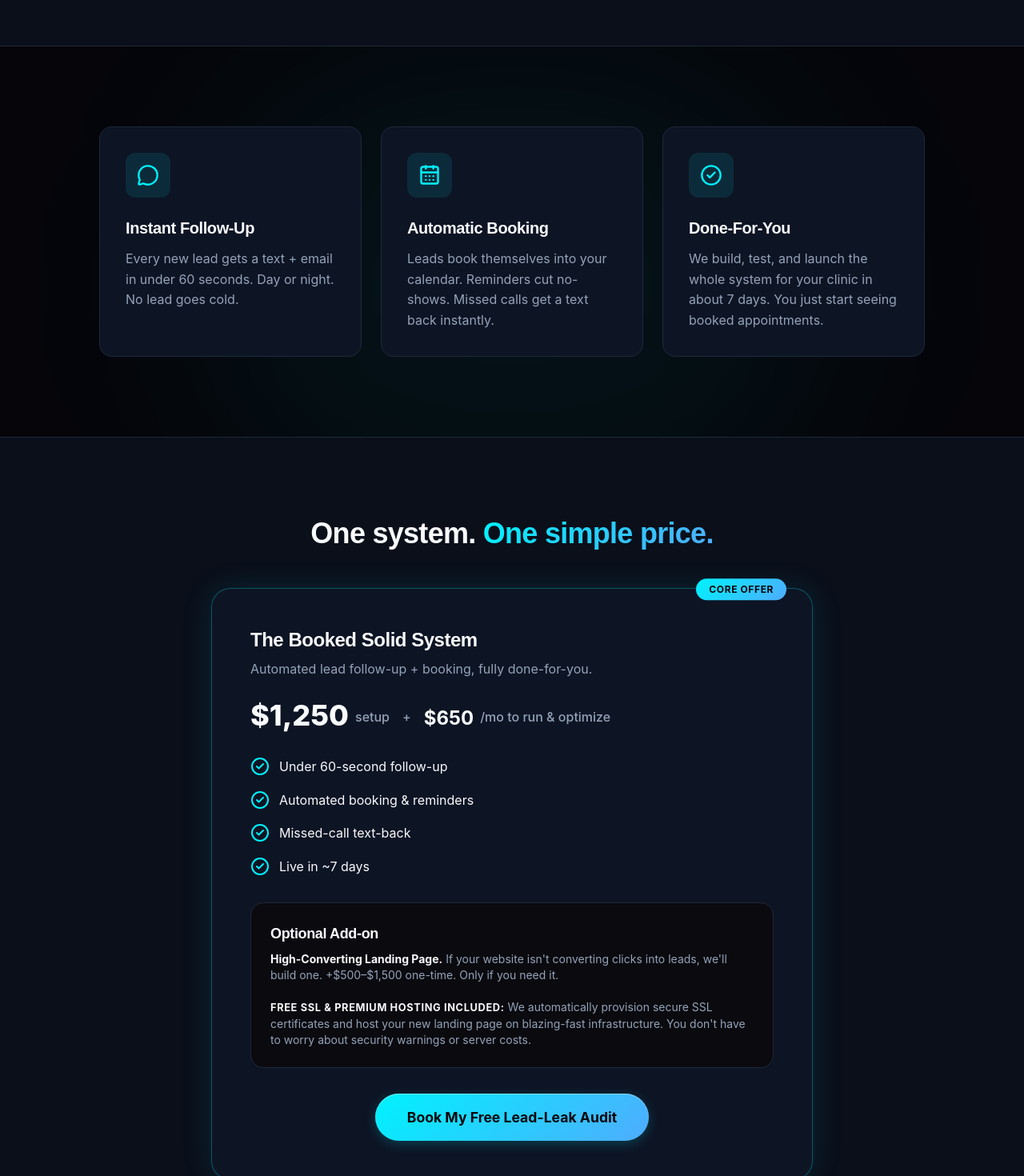
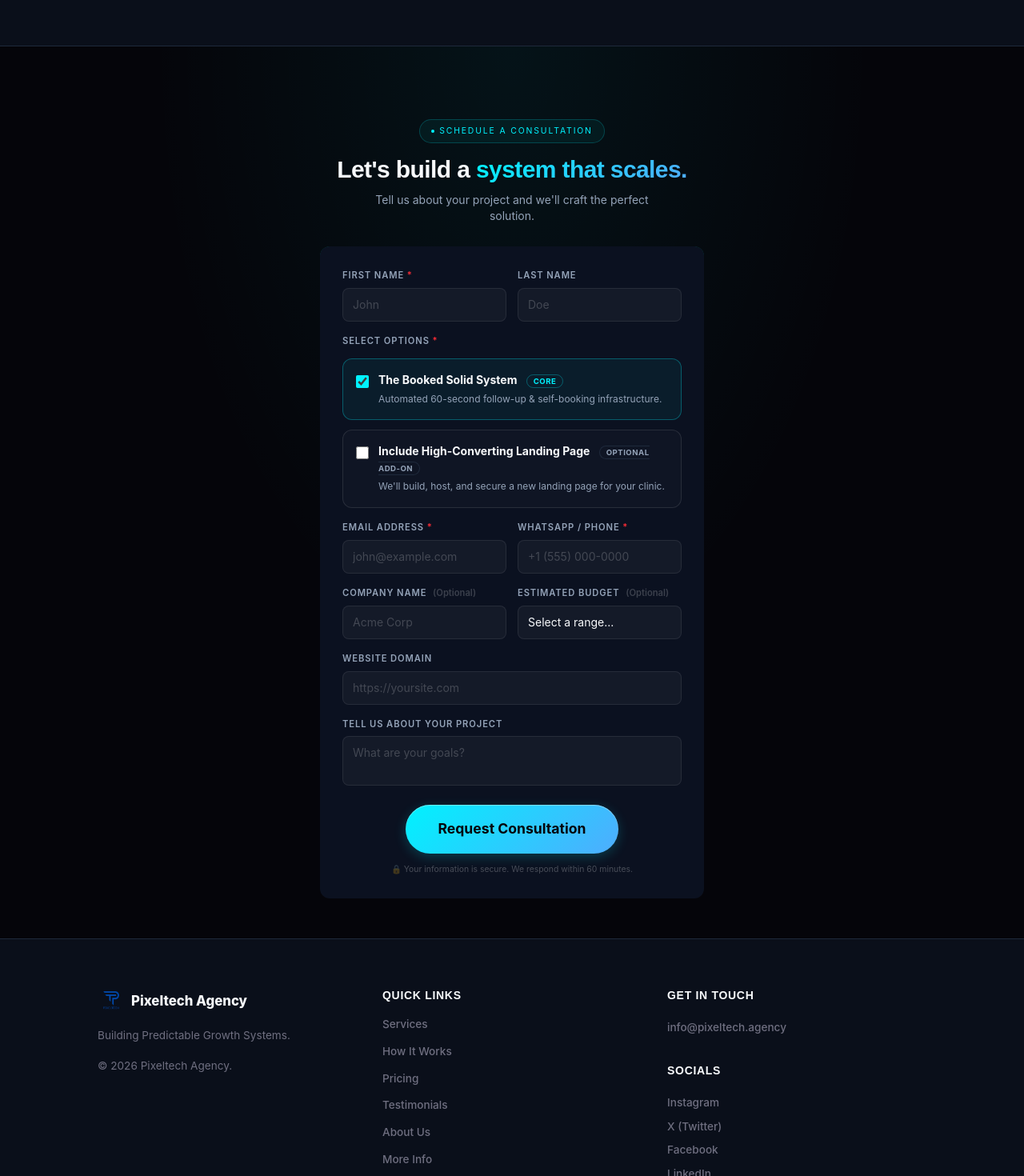
Before and after one commit to MAMuneebGhori/pixeltech-agency, a React (Vite) app in the folder pixel tech/: page / in a window 1280 px wide. Shown: the part 1330-2800 px from the top of the page at 80% size. Built offline with nearby package versions, Linux system fonts and the light colour scheme.

Commit message:
Fix navbar visibility on booking page and clean up home page sections

```diff
--- a/pixel tech/src/components/TopNavBar.jsx
+++ b/pixel tech/src/components/TopNavBar.jsx
@@ -7,6 +7,7 @@ export default function TopNavBar() {
   const [mobileOpen, setMobileOpen] = React.useState(false);
 
   const navLinks = [
+    { path: '/', label: 'Home' },
     { path: '/how-it-works', label: 'How It Works' },
     { path: '/pricing', label: 'Pricing' },
     { path: '/proof', label: 'Proof' },
@@ -22,7 +23,6 @@ export default function TopNavBar() {
         </Link>
 
         {/* Desktop Navigation */}
-        {!isBookingPage && (
         <nav className="hidden lg:flex items-center gap-1">
           {navLinks.map((link) => {
             const isActive = location.pathname === link.path;
@@ -41,24 +41,15 @@ export default function TopNavBar() {
             );
           })}
         </nav>
-        )}
 
         <div className="flex items-center gap-4">
           {/* CTA Button */}
-          {isBookingPage ? (
-            <Link to="/" className="group relative overflow-hidden bg-gradient-brand text-[#05050A] font-bold px-6 py-2.5 rounded-full text-[0.85rem] hover:scale-105 hover:-translate-y-0.5 transition-all duration-300 shadow-[0_0_15px_rgba(0,242,254,0.4)] hover:shadow-[0_0_25px_rgba(0,242,254,0.7)] cursor-pointer block">
-              <span className="relative z-10 flex items-center justify-center">Home</span>
-              <div className="absolute inset-0 w-[150%] h-full -translate-x-full group-hover:translate-x-full bg-gradient-to-r from-transparent via-white/60 to-transparent transition-transform duration-700 ease-in-out pointer-events-none skew-x-[-20deg]" />
-            </Link>
-          ) : (
           <Link to="/booking" className="group relative overflow-hidden bg-gradient-brand text-[#05050A] font-bold px-6 py-2.5 rounded-full text-[0.85rem] hover:scale-105 hover:-translate-y-0.5 transition-all duration-300 shadow-[0_0_15px_rgba(0,242,254,0.4)] hover:shadow-[0_0_25px_rgba(0,242,254,0.7)] cursor-pointer block">
             <span className="relative z-10">Book My Free Audit</span>
             <div className="absolute inset-0 w-[150%] h-full -translate-x-full group-hover:translate-x-full bg-gradient-to-r from-transparent via-white/60 to-transparent transition-transform duration-700 ease-in-out pointer-events-none skew-x-[-20deg]" />
           </Link>
-          )}
 
           {/* Mobile Hamburger */}
-          {!isBookingPage && (
           <button
             className="lg:hidden text-ink hover:text-accent transition-colors p-1"
             onClick={() => setMobileOpen(!mobileOpen)}
@@ -70,12 +61,10 @@ export default function TopNavBar() {
               <span className={`block w-5 h-0.5 bg-current transition-transform ${mobileOpen ? '-rotate-45 -translate-y-2' : ''}`} />
             </div>
           </button>
-          )}
         </div>
       </div>
 
       {/* Mobile Menu */}
-      {!isBookingPage && (
       <div
         className={`lg:hidden overflow-hidden transition-all duration-500 ease-in-out ${
           mobileOpen ? 'max-h-[500px] opacity-100' : 'max-h-0 opacity-0'
@@ -110,7 +99,6 @@ export default function TopNavBar() {
           </div>
         </nav>
       </div>
-      )}
     </header>
   );
 }
--- a/pixel tech/src/pages/Home.jsx
+++ b/pixel tech/src/pages/Home.jsx
@@ -35,122 +35,7 @@ export default function Home() {
         </div>
       </section>
 
-      {/* SECTION 3 — What We Do */}
-      <section id="what-we-do" className="py-[100px] border-b border-line bg-bg relative overflow-hidden">
-         <div className="absolute top-0 left-1/2 -translate-x-1/2 w-[800px] h-[600px] bg-accent/5 blur-[120px] rounded-full pointer-events-none" />
-
-         <div className="max-w-[1080px] mx-auto px-6 relative z-10">
-           <div className="grid md:grid-cols-3 gap-6">
-              {/* Card 1 */}
-              <motion.div
-                initial={{ opacity: 0, y: 20 }}
-                whileInView={{ opacity: 1, y: 0 }}
-                viewport={{ once: true }}
-                className="bg-card border border-line p-8 rounded-2xl hover:border-accent/50 transition-all flex flex-col group"
-              >
-                 <div className="w-14 h-14 rounded-xl bg-accent/10 flex items-center justify-center text-accent mb-6 group-hover:scale-110 transition-transform">
-                   <MessageCircle className="w-7 h-7" />
-                 </div>
-                 <h3 className="text-xl font-bold mb-3">Instant Follow-Up</h3>
-                 <p className="text-mut flex-grow">Every new lead gets a text + email in under 60 seconds. Day or night. No lead goes cold.</p>
-              </motion.div>
-
-              {/* Card 2 */}
-              <motion.div
-                initial={{ opacity: 0, y: 20 }}
-                whileInView={{ opacity: 1, y: 0 }}
-                viewport={{ once: true }}
-                transition={{ delay: 0.1 }}
-                className="bg-card border border-line p-8 rounded-2xl hover:border-accent/50 transition-all flex flex-col group"
-              >
-                 <div className="w-14 h-14 rounded-xl bg-accent/10 flex items-center justify-center text-accent mb-6 group-hover:scale-110 transition-transform">
-                   <CalendarDays className="w-7 h-7" />
-                 </div>
-                 <h3 className="text-xl font-bold mb-3">Automatic Booking</h3>
-                 <p className="text-mut flex-grow">Leads book themselves into your calendar. Reminders cut no-shows. Missed calls get a text back instantly.</p>
-              </motion.div>
-
-              {/* Card 3 */}
-              <motion.div
-                initial={{ opacity: 0, y: 20 }}
-                whileInView={{ opacity: 1, y: 0 }}
-                viewport={{ once: true }}
-                transition={{ delay: 0.2 }}
-                className="bg-card border border-line p-8 rounded-2xl hover:border-accent/50 transition-all flex flex-col group"
-              >
-                 <div className="w-14 h-14 rounded-xl bg-accent/10 flex items-center justify-center text-accent mb-6 group-hover:scale-110 transition-transform">
-                   <CheckCircle2 className="w-7 h-7" />
-                 </div>
-                 <h3 className="text-xl font-bold mb-3">Done-For-You</h3>
-                 <p className="text-mut flex-grow">We build, test, and launch the whole system for your clinic in about 7 days. You just start seeing booked appointments.</p>
-              </motion.div>
-           </div>
-         </div>
-      </section>
-
-      {/* SECTION 4 — The Offer + Upsell */}
-      <section id="pricing" className="py-[100px] border-b border-line bg-bg2 relative overflow-hidden">
-        <div className="max-w-[800px] mx-auto px-6 relative z-10">
-          <div className="text-center mb-12">
-            <h2 className="text-3xl md:text-4xl font-extrabold mb-4">One system. <span className="text-gradient">One simple price.</span></h2>
-          </div>
-
-          <div className="bg-card border border-accent/30 rounded-3xl p-8 md:p-12 shadow-[0_0_40px_rgba(0,242,254,0.1)] relative">
-            <div className="absolute top-0 right-8 -translate-y-1/2">
-              <span className="bg-gradient-brand text-[#05050A] text-xs font-bold px-4 py-1.5 rounded-full uppercase tracking-wider">
-                Core Offer
-              </span>
-            </div>
-
-            <h3 className="text-2xl font-bold mb-2">The Booked Solid System</h3>
-            <p className="text-mut mb-6">Automated lead follow-up + booking, fully done-for-you.</p>
-
-            <div className="flex items-end gap-2 mb-8">
-              <span className="text-4xl font-extrabold">$1,250</span>
-              <span className="text-mut font-medium mb-1">setup</span>
-              <span className="text-mut font-medium mb-1 mx-2">+</span>
-              <span className="text-2xl font-bold">$650</span>
-              <span className="text-mut font-medium mb-1">/mo to run & optimize</span>
-            </div>
-
-            <ul className="space-y-4 mb-8">
-              <li className="flex items-start gap-3">
-                <CheckCircle2 className="w-6 h-6 text-accent shrink-0" />
-                <span className="text-ink">Under 60-second follow-up</span>
-              </li>
-              <li className="flex items-start gap-3">
-                <CheckCircle2 className="w-6 h-6 text-accent shrink-0" />
-                <span className="text-ink">Automated booking & reminders</span>
-              </li>
-              <li className="flex items-start gap-3">
-                <CheckCircle2 className="w-6 h-6 text-accent shrink-0" />
-                <span className="text-ink">Missed-call text-back</span>
-              </li>
-              <li className="flex items-start gap-3">
-                <CheckCircle2 className="w-6 h-6 text-accent shrink-0" />
-                <span className="text-ink">Live in ~7 days</span>
-              </li>
-            </ul>
-
-            <div className="p-6 bg-[#0a0a0f] border border-line rounded-2xl">
-              <h4 className="font-bold text-lg mb-2">Optional Add-on</h4>
-              <p className="text-mut text-sm">
-                <strong className="text-ink">High-Converting Landing Page.</strong> If your website isn't converting clicks into leads, we'll build one. +$500–$1,500 one-time. Only if you need it.
-                <br/><br/>
-                <span className="text-ink text-[0.8rem] font-bold uppercase tracking-wider">Free SSL & Premium Hosting Included:</span> We automatically provision secure SSL certificates and host your new landing page on blazing-fast infrastructure. You don't have to worry about security warnings or server costs.
-              </p>
-            </div>
-
-            <div className="mt-8 text-center">
-              <Link to="/booking" className="btn-primary w-full md:w-auto inline-block text-lg py-4 px-12">
-                Book My Free Lead-Leak Audit
-              </Link>
-            </div>
-          </div>
-        </div>
-      </section>
-
-      <TestimonialsGrid />
+      {/* Rest of the content has been moved to dedicated pages */}
 
       <div id="booking-section">
         <Booking />
```
Lines whose indentation alone changed are shown as unchanged.
